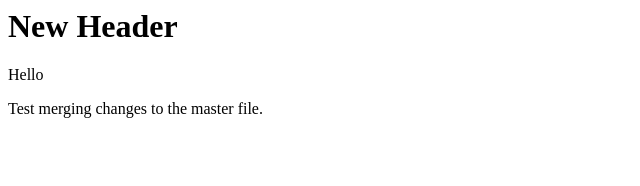
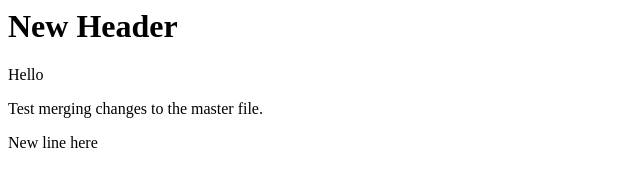
Before and after one commit to AnddrewJJ/Andrew-test, a plain HTML site: page andrew-index.html in a window 1280 px wide. Shown: the whole page, without its empty margins (0-640 px from the left). Drawn offline with Linux system fonts and the light colour scheme.

Commit message:
add line 9

```diff
--- a/andrew-index.html
+++ b/andrew-index.html
@@ -6,5 +6,6 @@
 <h1>New Header</h1>
 	<p>Hello</p>
 	<p>Test merging changes to the master file.</p>
+	<p>New line here </p>
 </body>
 </html>
```
